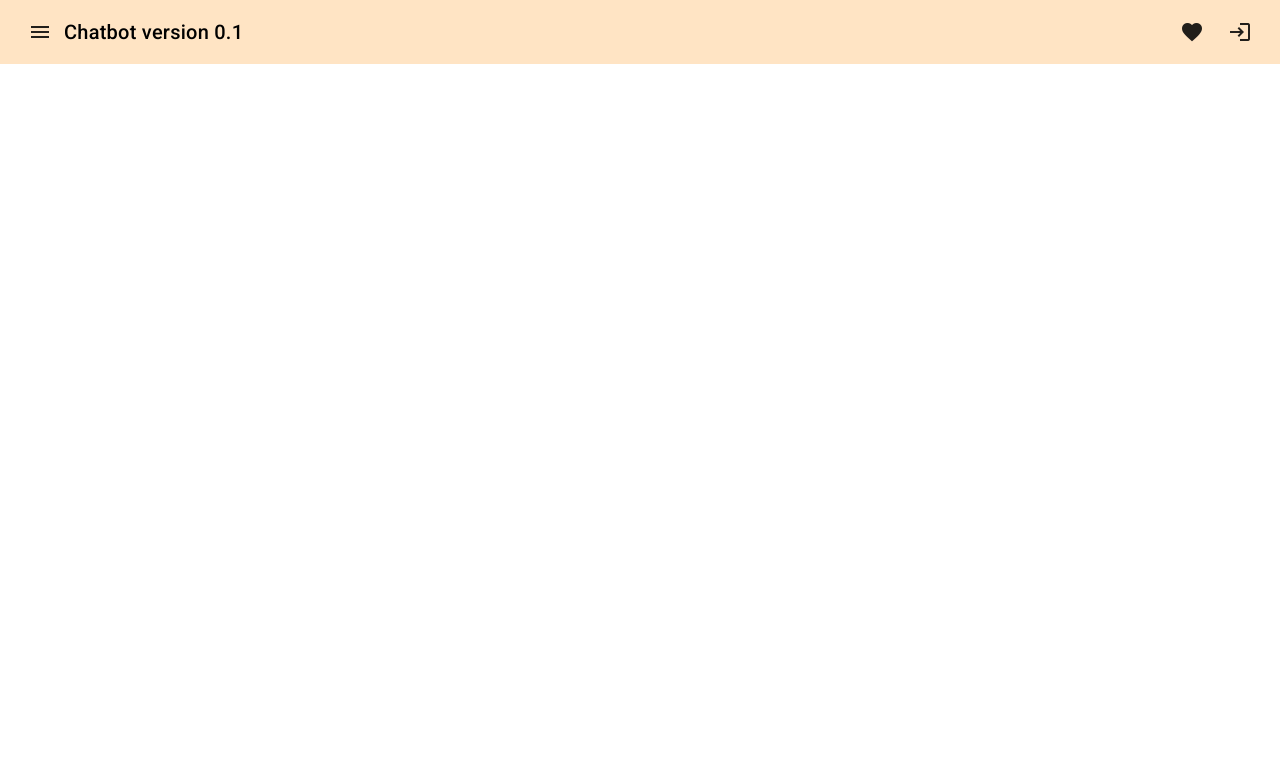
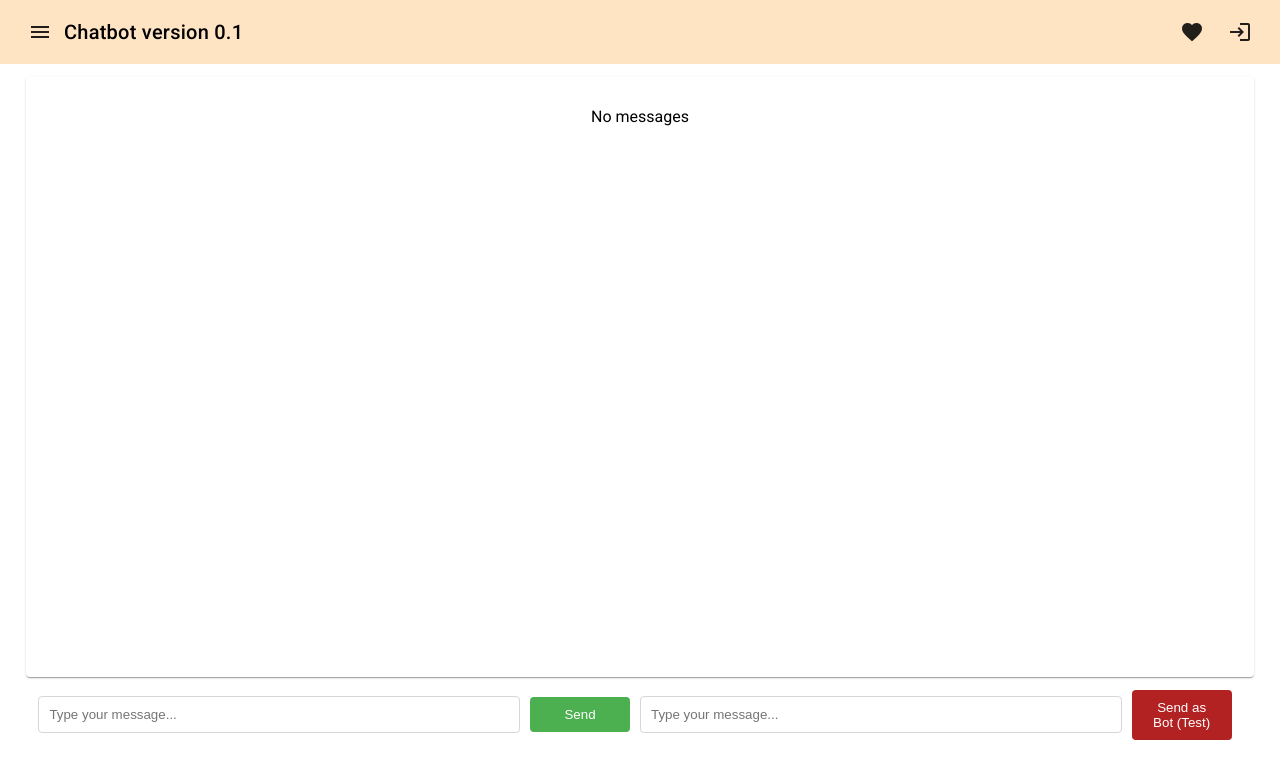
Before and after one commit to dtuanv/chatBotFE, an Angular app: page /chat in a window 1280 px wide. Before the commit this address led to /. Shown: the top 778 px of the page. Built offline with nearby package versions, Linux system fonts and the light colour scheme.

Commit message:
Route path /chat now directs to the Chatbot Component

```diff
--- a/src/app/app-routing.module.ts
+++ b/src/app/app-routing.module.ts
@@ -5,7 +5,7 @@ import { ChatBotComponent } from './chat-bot/chat-bot.component';
 
 const routes: Routes = [
   // { path: '', redirectTo: 'home', pathMatch: 'full'},
-  {path:'', component: ChatBotComponent},
+  {path:'chat', component: ChatBotComponent},
   {path:'login', component: LoginComponent}
 ];
 
--- a/src/app/chat-bot/chat-bot.component.html
+++ b/src/app/chat-bot/chat-bot.component.html
@@ -1,5 +1,5 @@
 <div class="body">
-  <mat-card [class.empty]="messageQueue.length === 0" class="chat-messages-all">
+  <mat-card style="    height: 80vh;" [class.empty]="messageQueue.length === 0" class="chat-messages-all">
     <div *ngIf="messageQueue.length > 0">
       <div *ngFor="let message of messageQueue">
         <mat-card [ngClass]="{'chat-message': true, 'bot': message.user === 'Bot'}">
```
